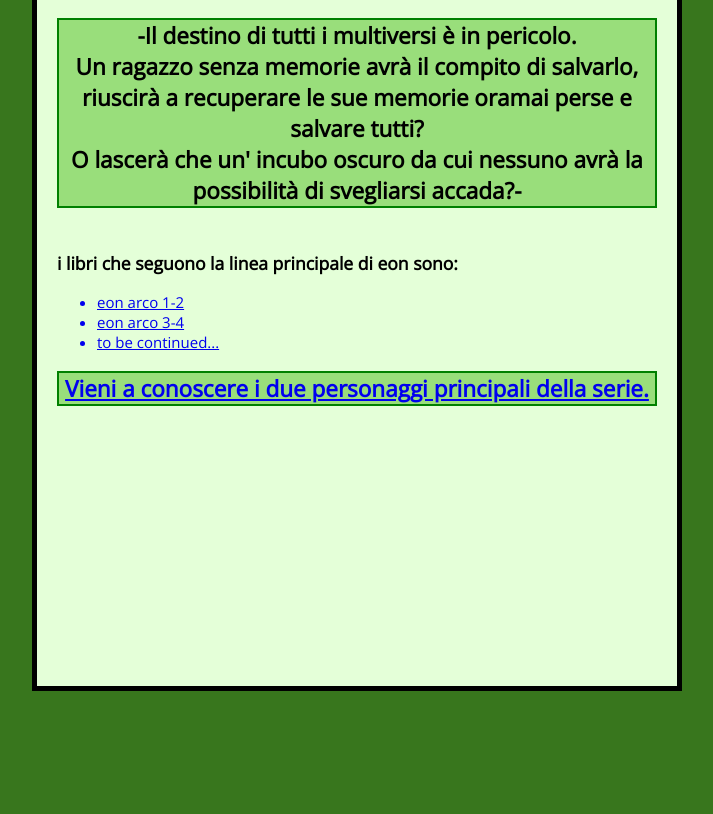
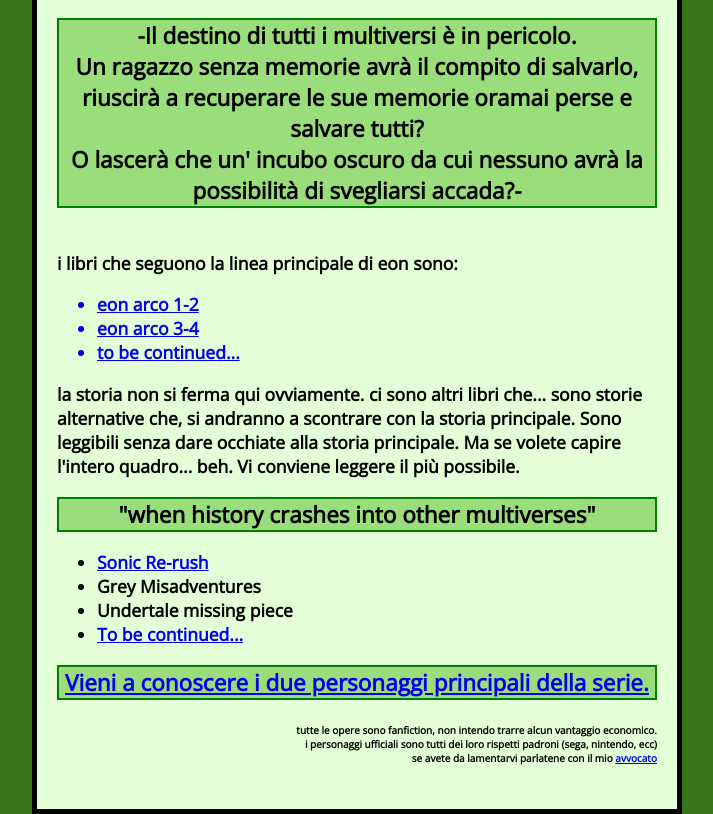
Before and after one commit to giuseppe132/Eon-site, a plain HTML site: page web_project_lovreglio/index.html in a window 1280 px wide. Shown: the part 109-923 px from the top of the page, without its empty margins (283-996 px from the left). Before the commit the page ends 800 px from the top, so only its background shows below. Drawn offline with nearby package versions, Linux system fonts and the light colour scheme.

Commit message:
Add files via upload

```diff
--- a/web_project_lovreglio/index.html
+++ b/web_project_lovreglio/index.html
@@ -21,7 +21,8 @@
 riuscirà a recuperare le sue memorie oramai perse e salvare tutti?<br>
 O lascerà che un' incubo oscuro da cui nessuno avrà la possibilità di svegliarsi accada?-</h2></center>
 
-		<h3><br>i libri che seguono la linea principale di eon sono:</h3>
+		<h3><br>i libri che seguono la linea principale di eon sono:
+
 			<ul>
 				<a href="arco1_2.html"><li>eon arco 1-2</li></a>
 
@@ -29,7 +30,26 @@ O lascerà che un' incubo oscuro da cui nessuno avrà la possibilità di sveglia
 
 				<a href="https://www.youtube.com/watch?v=dQw4w9WgXcQ"><li>to be continued...</li></a>
 			</ul>
-		<a href="eonpg.html"><h2><center> Vieni a conoscere i due personaggi principali della serie.</h2>
+
+		<h3>la storia non si ferma qui ovviamente. ci sono altri libri che...
+		sono storie alternative che, si andranno a scontrare con la storia principale.
+		Sono leggibili senza dare occhiate alla storia principale.
+		Ma se volete capire l'intero quadro... beh. Vi conviene leggere il più possibile.
+
+		<h2>"when history crashes into other multiverses"</h2>
+
+			<ul>
+				<h3><a href="sonicrerush.html"><li>Sonic Re-rush</a>
+				<li>Grey Misadventures
+				<li>Undertale missing piece
+				<a href="https://www.youtube.com/watch?v=hiRacdl02w4"><li>To be continued...</h3>
+			</ul>
+
+
+		<a href="eonpg.html"><h2><center> Vieni a conoscere i due personaggi principali della serie.</h2></a>
+									<h6><right> tutte le opere sono fanfiction, non intendo trarre alcun vantaggio economico.<br>
+									i personaggi ufficiali sono tutti dei loro rispetti padroni (sega, nintendo, ecc)<br>
+									se avete da lamentarvi parlatene con il mio <a href="https://matias.me/nsfw/">avvocato</right></h6></a>
 		</body>
 
 </html>
--- a/web_project_lovreglio/styles/green.css
+++ b/web_project_lovreglio/styles/green.css
@@ -30,3 +30,8 @@ display: block;
 margin: 0 auto;
 width: 600px;
 }
+
+h6
+{
+text-align:right;
+}
```
Also changed, not shown: web_project_lovreglio/sonicrerush.html (added, +23 -0 lines), web_project_lovreglio/JAVASCRIPTS/commento.txt (added), web_project_lovreglio/sonicrerush.txt (added).
